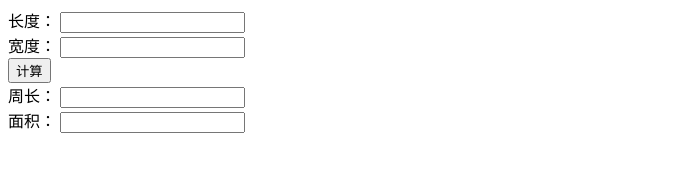
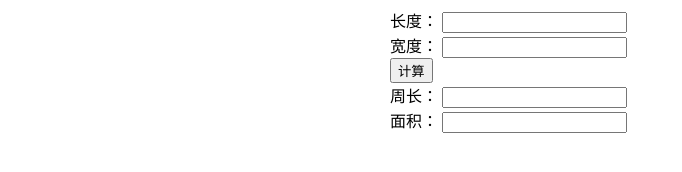
Before and after one commit to zhangyicheng95/H5-Linux-spa, a plain HTML site: page a.html in a window 1280 px wide. Shown: the whole page, without its empty margins (0-682 px from the left). Drawn offline with Linux system fonts and the light colour scheme.

Commit message:
add html js css

```diff
--- a/a.css
+++ b/a.css
@@ -1,4 +1,4 @@
-#box{
+#rectangle{
   width:500px;
   margin:0 auto;
 }
--- a/a.html
+++ b/a.html
@@ -6,7 +6,7 @@
   <link rel="stylesheet" href = 'a.css' />
 </head>
 <body>
-<div class="rectangle">
+<div id="rectangle">
   <label for="">长度：</label>
   <input id="rectangle__width" type="textbox"><b id='tx1'></b>
   <br>
```
